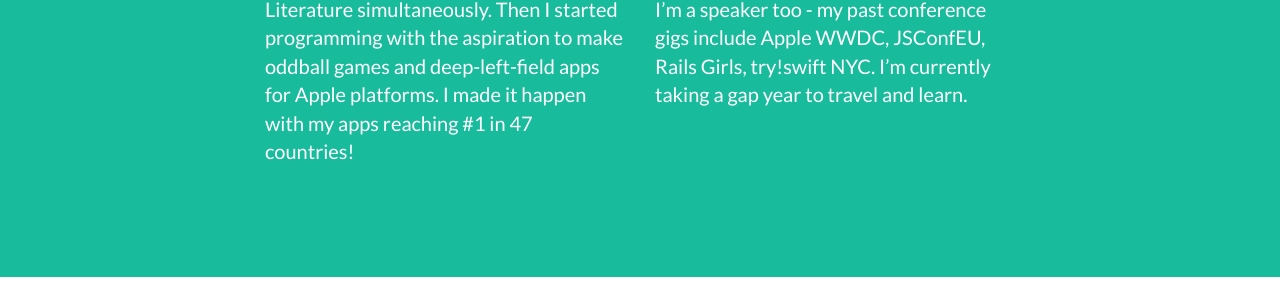
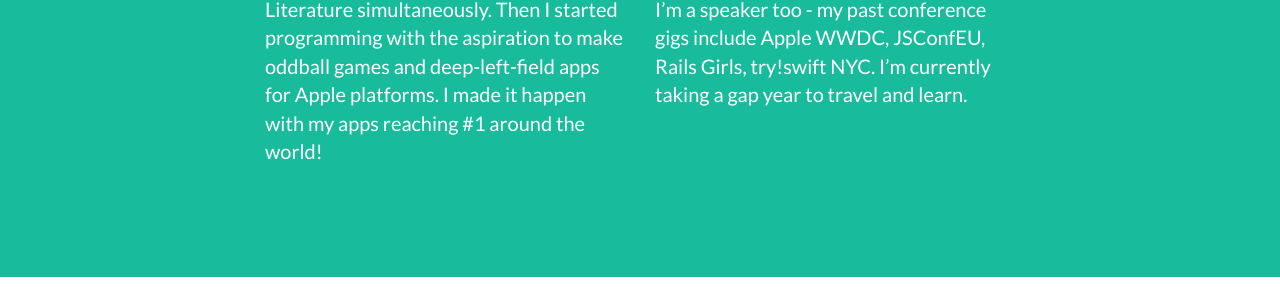
Before and after one commit to batalia/batalia.github.io, a Jekyll site: the page built from _posts/2014-07-17-foodo-kitchen.markdown, in a window 1280 px wide and 900 px high, scrolled down 789 px. Shown: the part 406-712 px from the top of the window. Built offline with Jekyll 4.4.1, drawn with Linux system fonts in a browser that asks for light colours; some of the changed text lies outside the part shown.

Commit message:
Correct wording

```diff
--- a/_includes/about.html
+++ b/_includes/about.html
@@ -9,7 +9,7 @@
             </div>
             <div class="row">
                 <div class="col-lg-4 col-lg-offset-2">
-                    <p>I’ve been a gamer and computerer since I can remember - dating back to the late 80s and my Commodore 64. I managed to build a collection of 16 consoles and obtain a Master’s Degree in American Literature simultaneously. Then I started programming with the aspiration to make oddball games and deep-left-field apps for Apple platforms. I made it happen with my apps reaching #1 in 47 countries!</p>
+                    <p>I’ve been a gamer and computerer since I can remember - dating back to the late 80s and my Commodore 64. I managed to build a collection of 16 consoles and obtain a Master’s Degree in American Literature simultaneously. Then I started programming with the aspiration to make oddball games and deep-left-field apps for Apple platforms. I made it happen with my apps reaching #1 around the world!</p>
                 </div>
                 <div class="col-lg-4">
                     <p>I've also completed a post-graduate degree in Mobile Development with distinction. I like obscure nerdy things, my bass guitar and karaoke. I enjoy encouraging others to do/make stuff, so I’m a speaker too - my past conference gigs include Apple WWDC, JSConfEU, Rails Girls, try!swift NYC. I’m currently taking a gap year to travel and learn.</p>
--- a/_posts/2014-07-17-foodo-kitchen.markdown
+++ b/_posts/2014-07-17-foodo-kitchen.markdown
@@ -8,5 +8,5 @@
 client: Tutu Lab
 platform: iPad
 category: Programming, Design, Production
-description: A creative app for children, developed natively in Sprite Kit. Accomplished in a two-girl team with <a href="https://twitter.com/dudon_joanna">Joanna Dudon</a> (art, design). Won the 1st prize at the <b>Big Indie Pitch</b> by the judges' unanimous decision. Reached App Store number 1 in the <i>5 & Under</i> category in 48 countries. Featured on the App Store worldwide.
+description: A creative app/game for children, developed natively in Sprite Kit. Accomplished in a two-girl team with <a href="https://twitter.com/dudon_joanna">Joanna Dudon</a> (art, design). Won the 1st prize at the <b>Big Indie Pitch</b> by the judges' unanimous decision. Reached App Store number 1 in the <i>5 & Under</i> category in 48 countries. Featured on the App Store worldwide.
 ---
```
